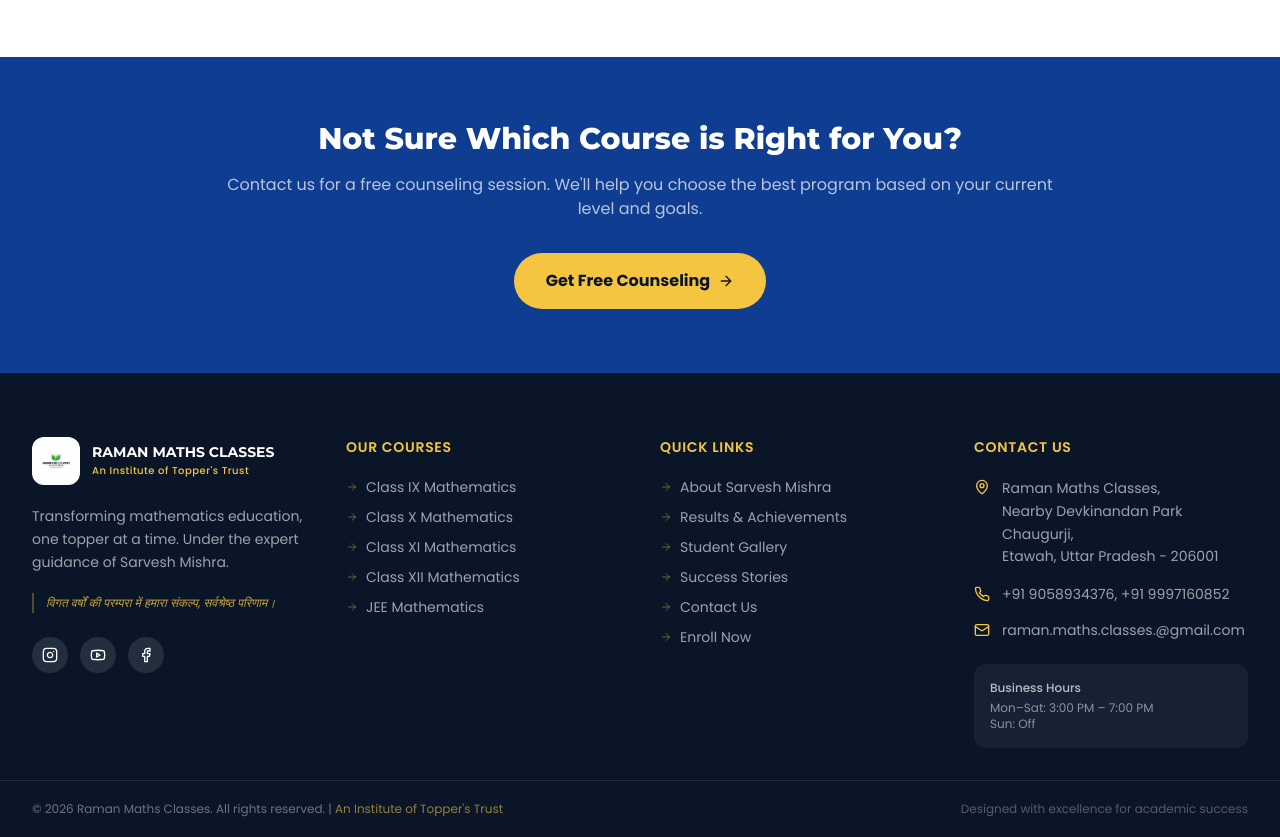
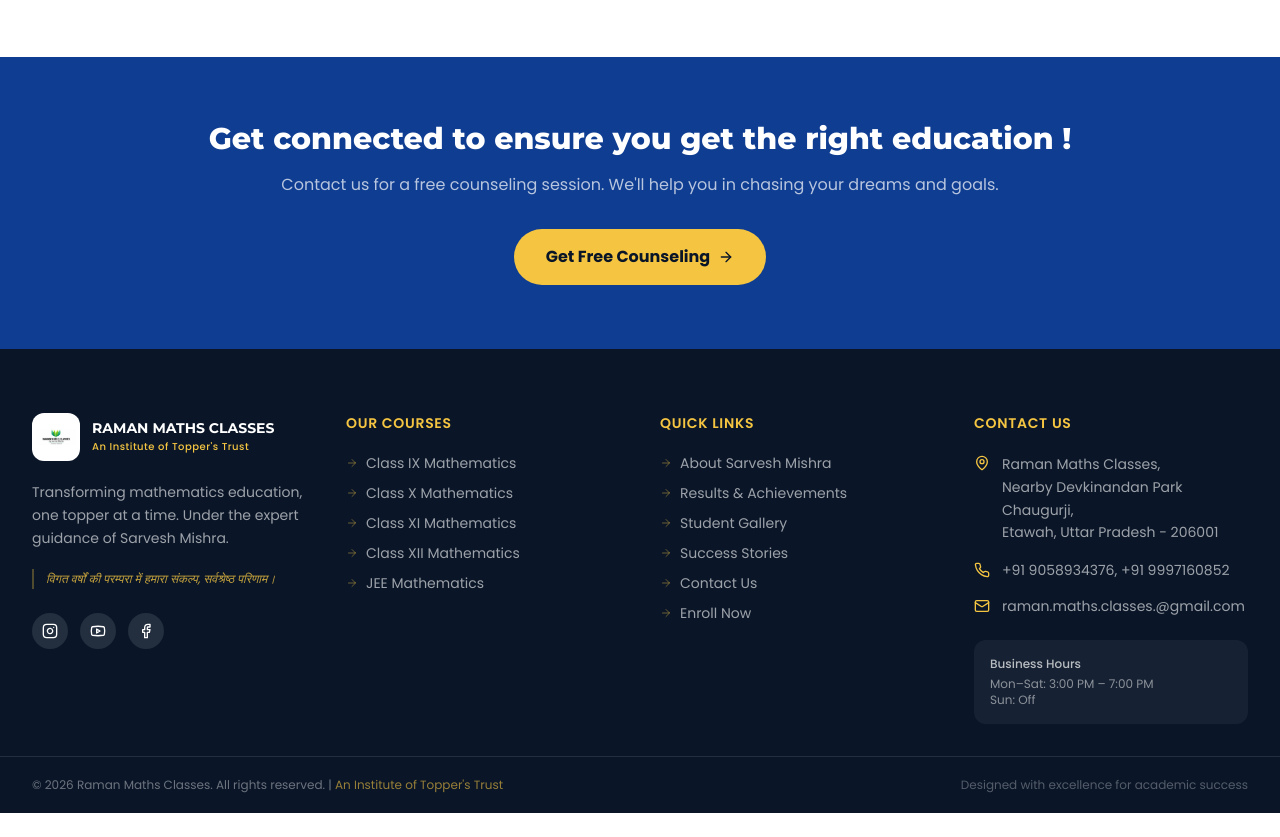
Before and after one commit to Pragati132005/ramanmathsclasses, a Next.js app: page /courses in a window 1280 px wide. Shown: the part 3680-4517 px from the top of the page. After the commit the page ends 4493 px from the top, so only its background shows below. Built offline with nearby package versions, Linux system fonts and the light colour scheme.

Commit message:
Update course

```diff
--- a/app/courses/page.tsx
+++ b/app/courses/page.tsx
@@ -336,11 +336,10 @@
       <section className="py-16 bg-brand-blue">
         <div className="max-w-4xl mx-auto px-4 text-center">
           <h2 className="font-montserrat font-extrabold text-3xl text-white mb-4">
-            Not Sure Which Course is Right for You?
+            Get connected to ensure you get the right education !
           </h2>
           <p className="text-white/70 mb-8">
-            Contact us for a free counseling session. We'll help you choose the best program
-            based on your current level and goals.
+            Contact us for a free counseling session. We'll help you in chasing your dreams and goals.
           </p>
           <Link
             href="/contact"
```
